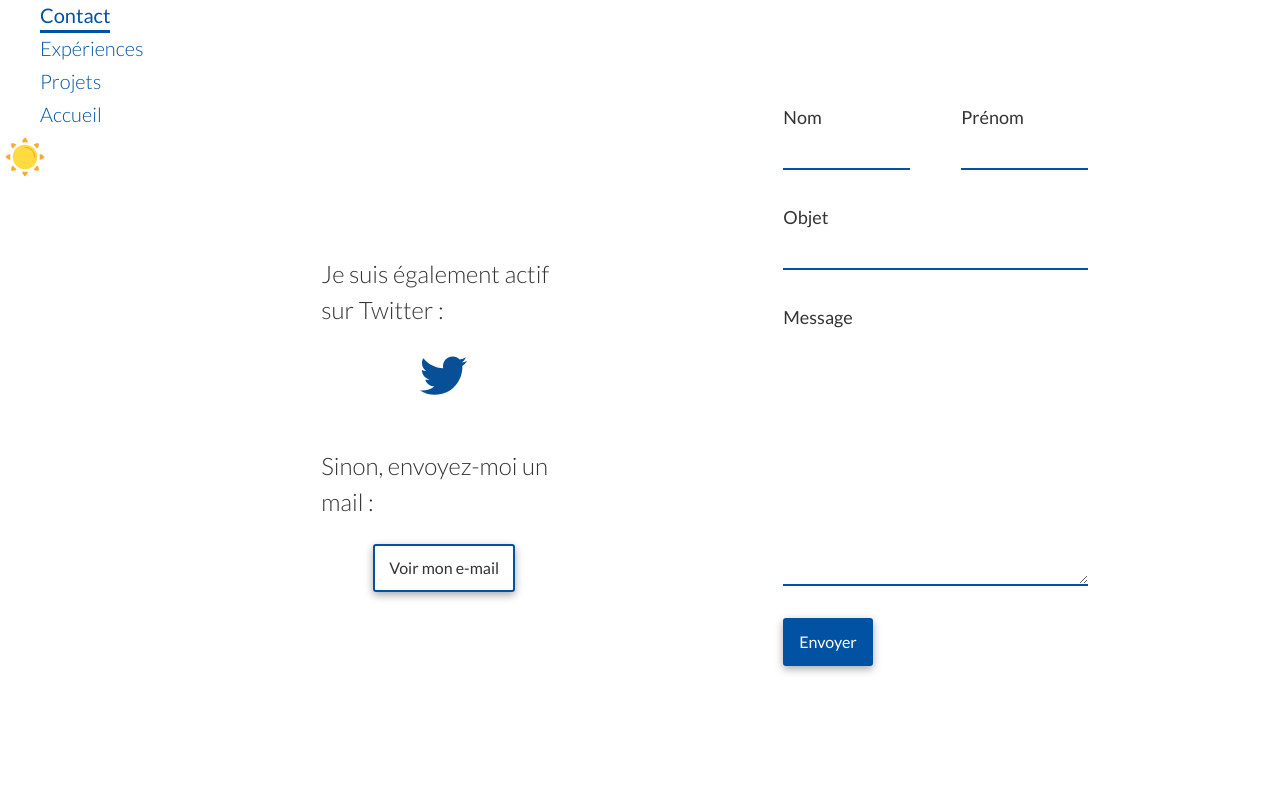
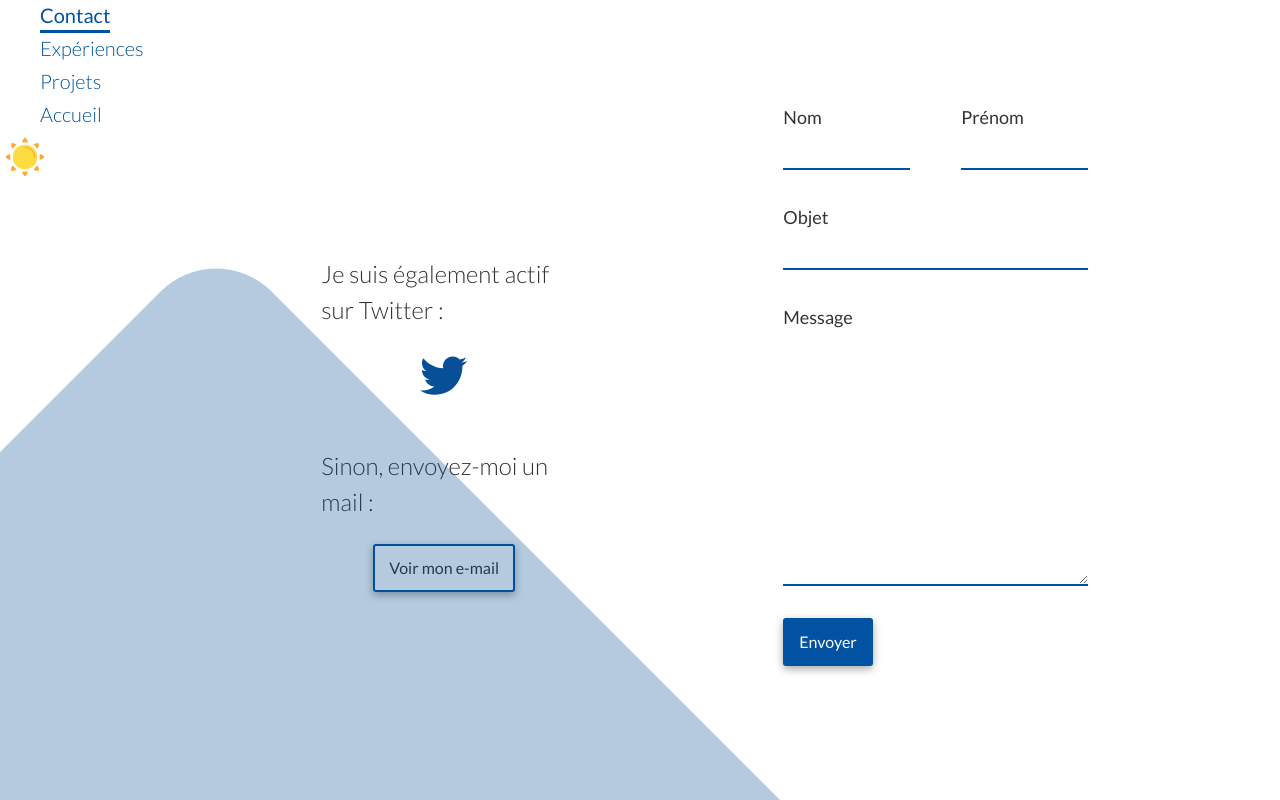
Before and after one commit to NicolasD09/portfolio, a Nuxt app: page /contact in a window 1280 px wide. Built offline with nearby package versions, Linux system fonts and the light colour scheme; what v-hotkey would draw is missing.

Commit message:
added background image on contact page

```diff
--- a/components/Contact/ContactForm.vue
+++ b/components/Contact/ContactForm.vue
@@ -111,6 +111,7 @@
         </form>
       </div>
     </div>
+    <img src="~/assets/img/angle_corner.webp" class="angle_corner" />
   </div>
 </template>
 
@@ -179,6 +180,12 @@ export default {
 </script>
 
 <style scoped>
+.angle_corner {
+  position: fixed;
+  left: 0;
+  bottom: -10%;
+}
+
 .error_message {
   position: absolute;
   top: 3em;
```
